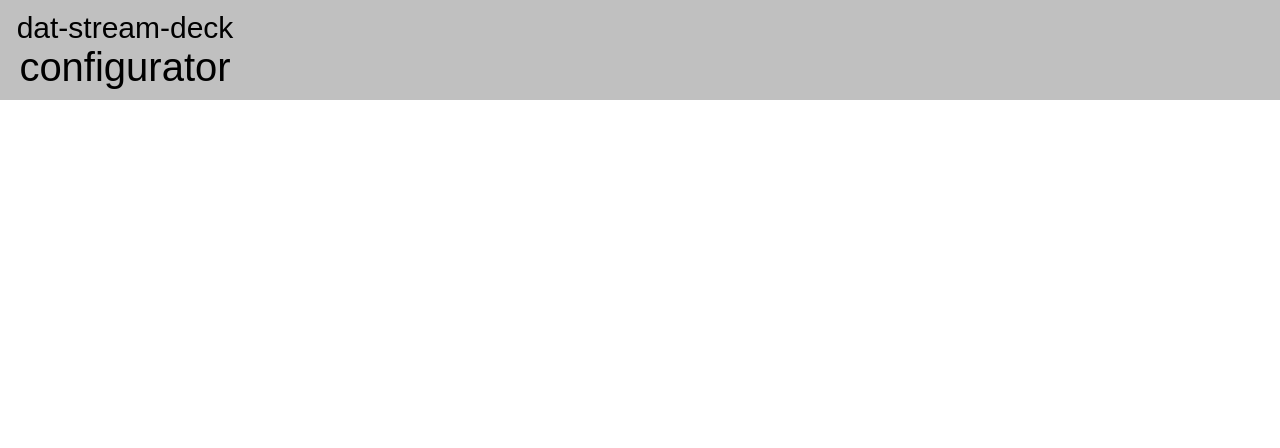
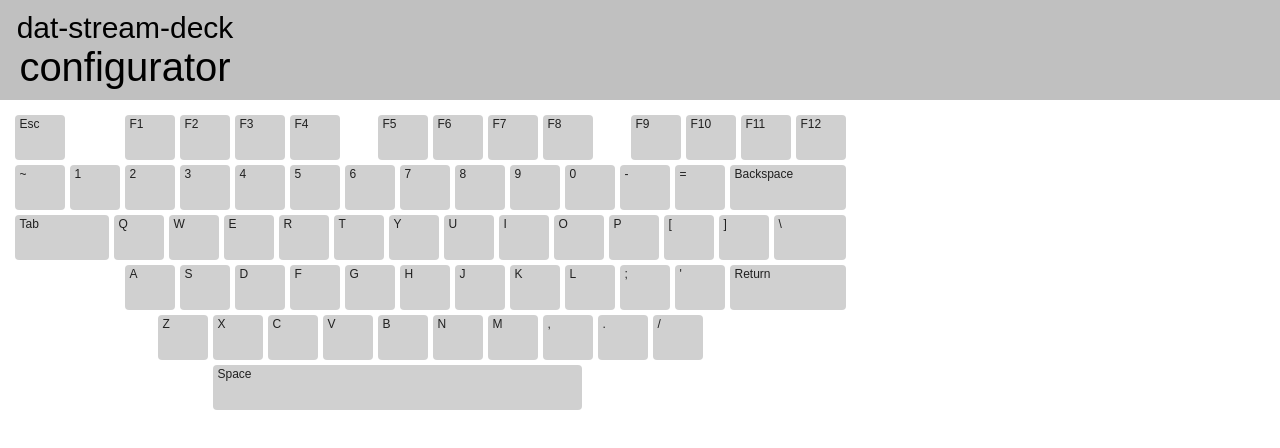
Before and after one commit to sohnojam/dat-stream-deck-configurator, a React (Create React App) app: page / in a window 1280 px wide. Shown: the top 448 px of the page. Built offline with nearby package versions, Linux system fonts and the light colour scheme.

Commit message:
added basic keyboard

```diff
--- a/src/App.js
+++ b/src/App.js
@@ -1,12 +1,14 @@
 import React from 'react'
 
 import Header from './components/header'
+import Body from './components/body'
 
 function App() {
 
   return (
     <div>
       <Header />
+      <Body />
     </div>
   )
 }
--- a/src/components/body/index.js
+++ b/src/components/body/index.js
@@ -0,0 +1,11 @@
+import React from 'react'
+import './body.css'
+import Keyboard from './keyboard'
+
+function Body() {
+  return (
+    <Keyboard />
+  )
+}
+
+export default Body
--- /dev/null
+++ b/src/components/body/keyboard/index.js
@@ -0,0 +1,107 @@
+import React from 'react'
+import './keyboard.css'
+import Key from './key'
+import Spacer from './spacer'
+
+function Keyboard() {
+
+  return (
+    <div className="keyboard">
+      <Key data={{label: 'Esc'}} />
+      <Spacer length="5" />
+      <Key data={{label: 'F1'}} />
+      <Key data={{label: 'F2'}} />
+      <Key data={{label: 'F3'}} />
+      <Key data={{label: 'F4'}} />
+      <Spacer length="3" />
+      <Key data={{label: 'F5'}} />
+      <Key data={{label: 'F6'}} />
+      <Key data={{label: 'F7'}} />
+      <Key data={{label: 'F8'}} />
+      <Spacer length="3" />
+      <Key data={{label: 'F9'}} />
+      <Key data={{label: 'F10'}} />
+      <Key data={{label: 'F11'}} />
+      <Key data={{label: 'F12'}} />
+
+      <Key data={{label: '~'}} />
+      <Key data={{label: '1'}} />
+      <Key data={{label: '2'}} />
+      <Key data={{label: '3'}} />
+      <Key data={{label: '4'}} />
+      <Key data={{label: '5'}} />
+      <Key data={{label: '6'}} />
+      <Key data={{label: '7'}} />
+      <Key data={{label: '8'}} />
+      <Key data={{label: '9'}} />
+      <Key data={{label: '0'}} />
+      <Key data={{label: '-'}} />
+      <Key data={{label: '='}} />
+      <Key data={{label: 'Backspace'}} special="back" />
+
+      <Key data={{label: 'Tab'}} special="tab" />
+      <Key data={{label: 'Q'}} />
+      <Key data={{label: 'W'}} />
+      <Key data={{label: 'E'}} />
+      <Key data={{label: 'R'}} />
+      <Key data={{label: 'T'}} />
+      <Key data={{label: 'Y'}} />
+      <Key data={{label: 'U'}} />
+      <Key data={{label: 'I'}} />
+      <Key data={{label: 'O'}} />
+      <Key data={{label: 'P'}} />
+      <Key data={{label: '['}} />
+      <Key data={{label: ']'}} />
+      <Key data={{label: '\\'}} special="or" />
+
+      {/* <Key data={{label: 'Caps'}} special="caps-lock" /> */}
+      <Spacer length="10" />
+      <Key data={{label: 'A'}} />
+      <Key data={{label: 'S'}} />
+      <Key data={{label: 'D'}} />
+      <Key data={{label: 'F'}} />
+      <Key data={{label: 'G'}} />
+      <Key data={{label: 'H'}} />
+      <Key data={{label: 'J'}} />
+      <Key data={{label: 'K'}} />
+      <Key data={{label: 'L'}} />
+      <Key data={{label: ';'}} />
+      <Key data={{label: '\''}} />
+      <Key data={{label: 'Return'}} special="enter" />
+
+      {/* <Key data={{label: 'Shift'}} special="shift" /> */}
+      <Spacer length="13" />
+      <Key data={{label: 'Z'}} />
+      <Key data={{label: 'X'}} />
+      <Key data={{label: 'C'}} />
+      <Key data={{label: 'V'}} />
+      <Key data={{label: 'B'}} />
+      <Key data={{label: 'N'}} />
+      <Key data={{label: 'M'}} />
+      <Key data={{label: ','}} />
+      <Key data={{label: '.'}} />
+      <Key data={{label: '/'}} />
+      {/* <Key data={{label: 'Shift'}} special="shift" /> */}
+      <Spacer length="13" />
+
+      {/* <Key data={{label: 'Ctrl'}} special="control" /> */}
+      <Spacer length="6" />
+      {/* <Key data={{label: 'Meta'}} special="root" /> */}
+      <Spacer length="6" />
+      {/* <Key data={{label: 'Alt'}} special="alt" /> */}
+      <Spacer length="6" />
+      <Key data={{label: 'Space'}} special="space" />
+      {/* <Key data={{label: 'Alt'}} special="alt" /> */}
+      <Spacer length="6" />
+      {/* <Key data={{label: 'Meta'}} special="root" /> */}
+      <Spacer length="6" />
+      {/* <Key data={{label: 'Ctrl'}} special="control" /> */}
+      <Spacer length="6" />
+      {/* <Key data={{label: 'Fn'}} special="fn" /> */}
+      <Spacer length="6" />
+    </div>
+  )
+
+}
+
+export default Keyboard
--- /dev/null
+++ b/src/components/body/keyboard/key.js
@@ -0,0 +1,14 @@
+import React from 'react'
+import './keyboard.css'
+
+function Key({ special, data }) {
+
+  return (
+    <div className={`key${special ? ` ${special}` : ''}`}>
+      {data ? data.label ? data.label : '' : ''}
+    </div>
+  )
+
+}
+
+export default Key
--- /dev/null
+++ b/src/components/body/keyboard/keyboard.css
@@ -0,0 +1,62 @@
+.keyboard {
+  display: grid;
+  grid-template-columns: repeat(76, 6px);
+  grid-template-rows: repeat(6, 45px);
+  grid-gap: 5px;
+  justify-content: center;
+  padding: 15px;
+  width: 830px;
+  border-radius: 15px;
+}
+
+.key {
+  grid-column: span 5;
+  background-color: #d0d0d0;
+  color: #202020;
+  display: grid;
+  justify-content: start;
+  align-items: flex-start;
+  padding-left: 5px;
+  padding-top: 2px;
+  font-family: sans-serif;
+  font-size: 12px;
+  border-radius: 4px;
+  transition: all .25s ease-in-out;
+}
+.key:hover {
+  background-color: #a0a0a0;
+  cursor: pointer;
+  box-shadow: 0 0 3px 0px rgba(230, 230, 230, 0.8);
+}
+
+.back {
+  grid-column: span 11;
+}
+
+.tab {
+  grid-column: span 9;
+}
+
+.or {
+  grid-column: span 7;
+}
+
+.caps-lock {
+  grid-column: span 10;
+}
+
+.enter {
+  grid-column: span 11;
+}
+
+.shift {
+  grid-column: span 13;
+}
+
+.control, .root, .alt, .fn {
+  grid-column: span 6;
+}
+
+.space {
+  grid-column: span 34;
+}
--- /dev/null
+++ b/src/components/body/keyboard/spacer.js
@@ -0,0 +1,12 @@
+import React from 'react'
+import './keyboard.css'
+
+function Spacer({ length }) {
+
+  return (
+    <div style={{ gridColumn: `span ${length}`}} />
+  )
+
+}
+
+export default Spacer
--- a/src/components/header/NameTag.js
+++ b/src/components/header/NameTag.js
@@ -1,33 +1,13 @@
+import React from 'react'
+import './header.css'
+
 function NameTag() {
   return (
-    <div style={{
-      position: 'relative',
-      left: 0,
-      top: 0,
-      bottom: 0,
-      width: 250,
-      height: '100%',
-      display: 'flex',
-      flexDirection: 'column',
-      alignItems: 'center',
-      justifyContent: 'center'
-    }}>
-      <div style={{
-        fontFamily: 'sans-serif',
-        fontSize: 30,
-        display: 'flex',
-        alignItems: 'center',
-        justifyContent: 'center'
-      }}>
+    <div className="header-nametag-container">
+      <div className="header-nametag-line1">
         <span>dat-stream-deck</span>
       </div>
-      <div style={{
-        fontFamily: 'sans-serif',
-        fontSize: 40,
-        display: 'flex',
-        alignItems: 'center',
-        justifyContent: 'center'
-      }}>
+      <div className="header-nametag-line2">
         <span>configurator</span>
       </div>
     </div>
--- /dev/null
+++ b/src/components/header/header.css
@@ -0,0 +1,39 @@
+.header-container {
+  position: relative;
+  left: 0;
+  top: 0;
+  right: 0;
+  height: 100px;
+  background-color: #c0c0c0;
+  display: flex;
+  flex-direction: row;
+}
+
+.header-nametag-container {
+  position: relative;
+  left: 0;
+  top: 0;
+  bottom: 0;
+  width: 250px;
+  height: 100%;
+  display: flex;
+  flex-direction: column;
+  align-items: center;
+  justify-content: center;
+}
+
+.header-nametag-line1 {
+  font-family: sans-serif;
+  font-size: 30px;
+  display: flex;
+  align-items: center;
+  justify-content: center;
+}
+
+.header-nametag-line2 {
+  font-family: sans-serif;
+  font-size: 40px;
+  display: flex;
+  align-items: center;
+  justify-content: center;
+}
--- a/src/components/header/index.js
+++ b/src/components/header/index.js
@@ -1,18 +1,11 @@
+import React from 'react'
 import NameTag from './NameTag'
+import './header.css'
 
 function Header() {
 
   return (
-    <div style={{
-      position: 'relative',
-      left: 0,
-      top: 0,
-      right: 0,
-      height: 100,
-      backgroundColor: '#c0c0c0',
-      display: 'flex',
-      flexDirection: 'row'
-    }}>
+    <div className="header-container">
       <NameTag />
     </div>
   )
```
Also changed, not shown: src/components/body/body.css (added), 2 other files (tests, documents, lock files or other folders).
